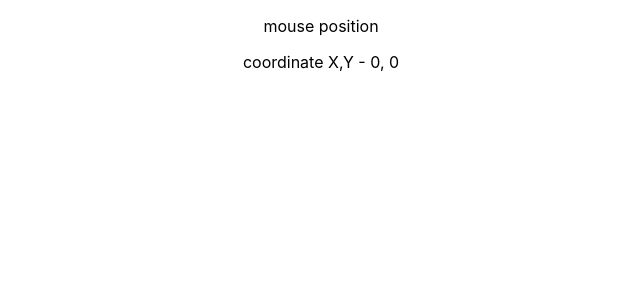
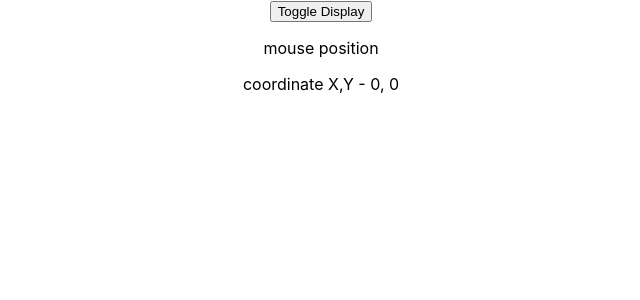
Before and after one commit to Crihojames/React-exercises, a React (Create React App) app: page / in a window 1280 px wide. Shown: the top 300 px of the page, without its empty margins (319-959 px from the left). Built offline with nearby package versions, Linux system fonts and the light colour scheme.

Commit message:
add to exercise2  effect clean up function component will unmount

```diff
--- a/src/App.js
+++ b/src/App.js
@@ -6,6 +6,7 @@ import HookStateArray from './components/UseStatePractice.js/HookStateArray';
 import EffectExample1 from './components/UseEffectPractice/EffectExample1';
 import EffectExample2 from './components/UseEffectPractice/EffectExample2';
 import EffectExample3 from './components/UseEffectPractice/EffectExample3';
+import MouseContainer from './components/UseEffectPractice/MouseContainer';
 import './App.css';
 
 function App() {
@@ -17,7 +18,8 @@ function App() {
     {/* <HookStateArray /> */}
     {/* <EffectExample1 /> */}
     {/* <EffectExample2/> */}
-    <EffectExample3 />
+    {/* <EffectExample3 /> */}
+    <MouseContainer/>
     </div>
   );
 }
--- a/src/components/UseEffectPractice/EffectExample3.js
+++ b/src/components/UseEffectPractice/EffectExample3.js
@@ -13,6 +13,11 @@ const EffectExample3 = () => {
   useEffect(()=>{
     console.log("useEffect is called")
     window.addEventListener("mousemove", logMousePosition)
+
+    return ()=>{
+        window.removeEventListener("mousemove", logMousePosition)
+        console.log('component is unmounted, and the code is clean');
+    }
   },[])
   return <div>
     <p>mouse position</p>
--- /dev/null
+++ b/src/components/UseEffectPractice/MouseContainer.js
@@ -0,0 +1,14 @@
+import React,{useState} from 'react';
+import EffectExample3 from './EffectExample3';
+
+const MouseContainer = () => {
+    const [display, setDisplay] = useState(true)
+    return (
+        <div>
+            <button onClick={()=>setDisplay(!display)}>Toggle Display</button>
+            {display && <EffectExample3/>}
+        </div>
+    );
+};
+
+export default MouseContainer;
```
